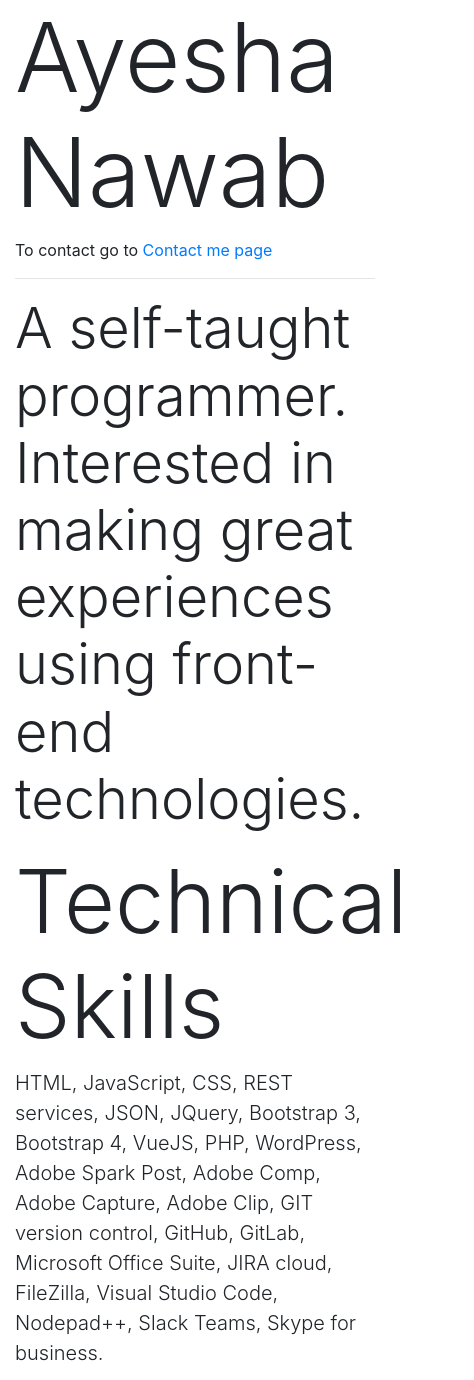
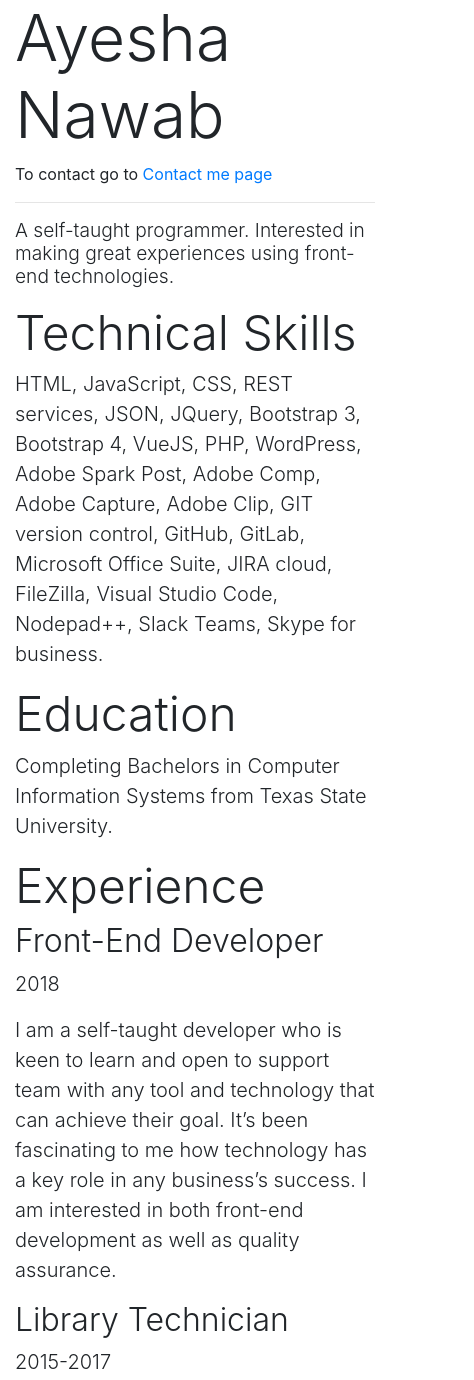
Before and after one commit to ayeshanawab/resume, a plain HTML site: page index.html in a window 390 px wide. Shown: the top 1380 px of the page, 474 px wide, since content can reach past the window. Drawn offline with nearby package versions, Linux system fonts and the light colour scheme.

Commit message:
Update index.html

```diff
--- a/index.html
+++ b/index.html
@@ -10,12 +10,40 @@
  <!-- Bootstrap CSS -->
  <link rel="stylesheet" href="https://stackpath.bootstrapcdn.com/bootstrap/4.1.2/css/bootstrap.min.css" integrity="sha384-Smlep5jCw/wG7hdkwQ/Z5nLIefveQRIY9nfy6xoR1uRYBtpZgI6339F5dgvm/e9B"
   crossorigin="anonymous">
+ <style>
+  .display-1 {
+    font-size: 5rem;
+   }
+   .display-2 {
+    font-size: 4rem;
+   }
+   .display-3 {
+    font-size: 3rem;
+   }
+   .display-4 {
+    font-size: 2.2rem;
+   }
+  @media only screen and (max-width: 500px) {
+   .display-1 {
+    font-size: 4rem;
+   }
+   .display-2 {
+    font-size: 3rem;
+   }
+   .display-3 {
+    font-size: 2rem;
+   }
+   .display-4 {
+    font-size: 1.2rem;
+   }
+  }
+ </style>
 </head>
 
 <body class="container">
  <h1 class="display-1">Ayesha Nawab</h1>
  <p>To contact go to
- <a href="/contact">Contact me page</a></p>
+  <a href="/contact">Contact me page</a></p>
  <hr>
  <p class="display-4">A self-taught programmer. Interested in making great experiences using front-end technologies.</p>
  <h2 class="display-2">Technical Skills</h2>
@@ -30,24 +58,21 @@
  <p class="lead">I am a self-taught developer who is keen to learn and open to support team with any tool and technology
   that can achieve their goal. It’s been fascinating to me how technology has a key role in any business’s success. I am
   interested in both front-end development as well as quality assurance.</p>
-  <h3 class="display-3">Library Technician</h3>
-  <p class="lead">2015-2017</p>
-  <p class="lead">I work in Project Enable which is intended to ensure that no student is left behind as they pursue their post-secondary education and as they study and research in ACC libraries and also help disable students do their work
-   I participate in it by using the devices -- petting them - and then evaluating them. The results of student’s responses will help Library Services decide which assistive devices, technology and hardware could be considered for college-wide use.
-   Project Enable is consistent with the college's focus on accessibility and universal design and learning and the ACC's Student Success Initiative.  These assistive devices and software can be used to meet the learning needs of all students who rely on adaptive technology to be independent researchers. Project Enable also helps to educate our community about assistive technology and universal design and learning.
-   </p>
-  <h3 class="display-3">J. C. Penney Employee</h3>
+ <h3 class="display-3">Library Technician</h3>
+ <p class="lead">2015-2017</p>
+ <p class="lead">I work in Project Enable which is intended to ensure that no student is left behind as they pursue their
+  post-secondary education and as they study and research in ACC libraries and also help disable students do their work I
+  participate in it by using the devices -- petting them - and then evaluating them. The results of student’s responses will
+  help Library Services decide which assistive devices, technology and hardware could be considered for college-wide use.
+  Project Enable is consistent with the college's focus on accessibility and universal design and learning and the ACC's
+  Student Success Initiative. These assistive devices and software can be used to meet the learning needs of all students
+  who rely on adaptive technology to be independent researchers. Project Enable also helps to educate our community about
+  assistive technology and universal design and learning.
+ </p>
+ <h3 class="display-3">J. C. Penney Employee</h3>
  <p class="lead">2017</p>
  <h3 class="display-3">Walmart Employee</h3>
  <p class="lead">2014</p>
- <!-- Optional JavaScript -->
- <!-- jQuery first, then Popper.js, then Bootstrap JS -->
- <!-- <script src="https://code.jquery.com/jquery-3.3.1.slim.min.js" integrity="sha384-q8i/X+965DzO0rT7abK41JStQIAqVgRVzpbzo5smXKp4YfRvH+8abtTE1Pi6jizo"
-  crossorigin="anonymous"></script>
- <script src="https://cdnjs.cloudflare.com/ajax/libs/popper.js/1.14.3/umd/popper.min.js" integrity="sha384-ZMP7rVo3mIykV+2+9J3UJ46jBk0WLaUAdn689aCwoqbBJiSnjAK/l8WvCWPIPm49"
-  crossorigin="anonymous"></script>
- <script src="https://stackpath.bootstrapcdn.com/bootstrap/4.1.2/js/bootstrap.min.js" integrity="sha384-o+RDsa0aLu++PJvFqy8fFScvbHFLtbvScb8AjopnFD+iEQ7wo/CG0xlczd+2O/em"
-  crossorigin="anonymous"></script> -->
 </body>
 
 </html>
```
